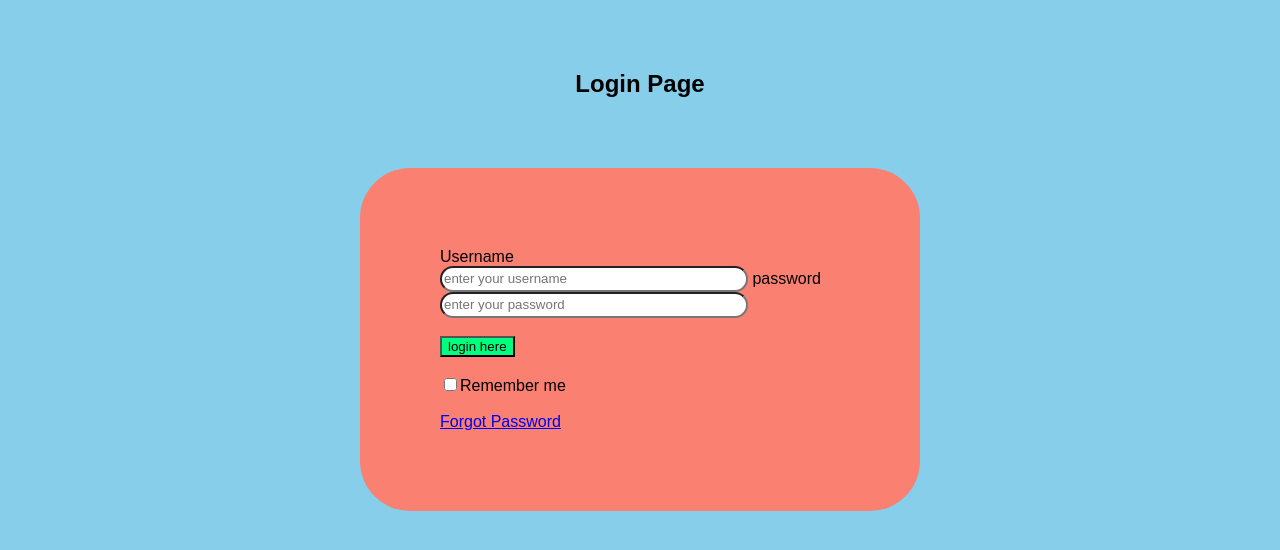
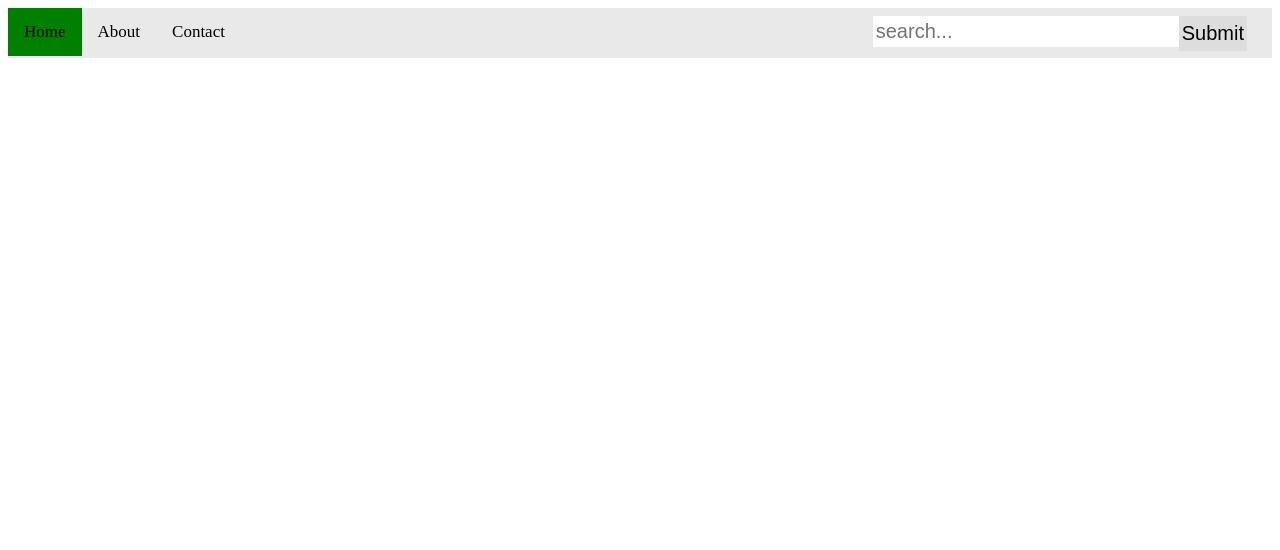
Before and after one commit to Pugalenthis/HTML-AND-CSS, a plain HTML site: page index.html in a window 1280 px wide. Drawn offline with Linux system fonts and the light colour scheme.

Commit message:
Add files via upload

```diff
--- a/index.html
+++ b/index.html
@@ -1,33 +1,20 @@
 <!DOCTYPE html>
 <html lang="en">
 <head>
-     <title>Login Form</title>
-     <link rel="stylesheet" href="style.css">
 
+    <title>Document</title>
+    <link rel="stylesheet" href="style.css">
 </head>
 <body>
-    <h2>Login Page</h2>
-    <div class="login" id="name" >
-        <form method="get">
-
-                <label for="user">Username</label>
-                <br>
-                <input type="text" id="user" name="user"
-                placeholder="enter your username">
-
-                <label for="pass">password</label>
-                <br>
-                <input type="password" id="pass" name="pass" placeholder="enter your password">
-                <br><br>
-                <button id="sub" type="submit" >login here</button>
-                <br><br>
-              <label>  <input type="checkbox" >Remember me</label>
-              <br><br>
-              <a href="https://www.w3schools.com/howto/howto_css_login_form.asp">Forgot Password</a>
-
-        </form>
-    </div>
 
 
+    <div class="whole">
+        <a style="background-color: green;" href="Home">Home</a>
+        <a href="About">About</a>
+        <a href="Contact">Contact</a>
+        <button type="submit">Submit</button>
+        <input  type="text" id="search" name="search" placeholder="search...">
+
+    </div>
 </body>
 </html>
--- a/style.css
+++ b/style.css
@@ -1,32 +1,39 @@
-body{
-    background-color: skyblue;
-    font-family: Arial, Helvetica, sans-serif;
+.whole{
+    background-color: #e9e9e9;
+    height: 50px;
 }
-.login{
-    width:400px;
-    background-color:salmon;
-    padding: 80px;
-    border-radius: 50px;
-    margin: auto;
-}
-h2{
+.whole a{
+    float: left;
+    color: black;
     text-align: center;
-    padding-top: 50px;
-    padding-bottom: 50px;
+    padding: 14px 16px;
+    text-decoration: none;
+    font-size: 17px;
 
 }
-#user{
-    border-radius: 20px;
-    width: 300px;
-    height: 20px;
+.whole a:hover{
+    background-color: #ddd;
 
 }
-#pass{
-    border-radius:20px ;
-    width: 300px;
-    height: 20px;
+.whole input{
+    float: right;
+    padding: 3px;
+    border: none;
+    margin-top: 8px;
+     width: 300px;
+    height: 25px;
+    font-size: 20px;
+    font-family: Arial, Helvetica, sans-serif;
 
 }
-#sub{
-    background-color: springgreen;
+.whole button{
+    float: right;
+    padding: 3px;
+    border: none;
+    margin-top: 8px;
+    margin-right: 25px;
+    height: 35px;
+    font-size: 20px;
+    font-family: Arial, Helvetica, sans-serif;
+    background-color:#ddd ;
 }
```
